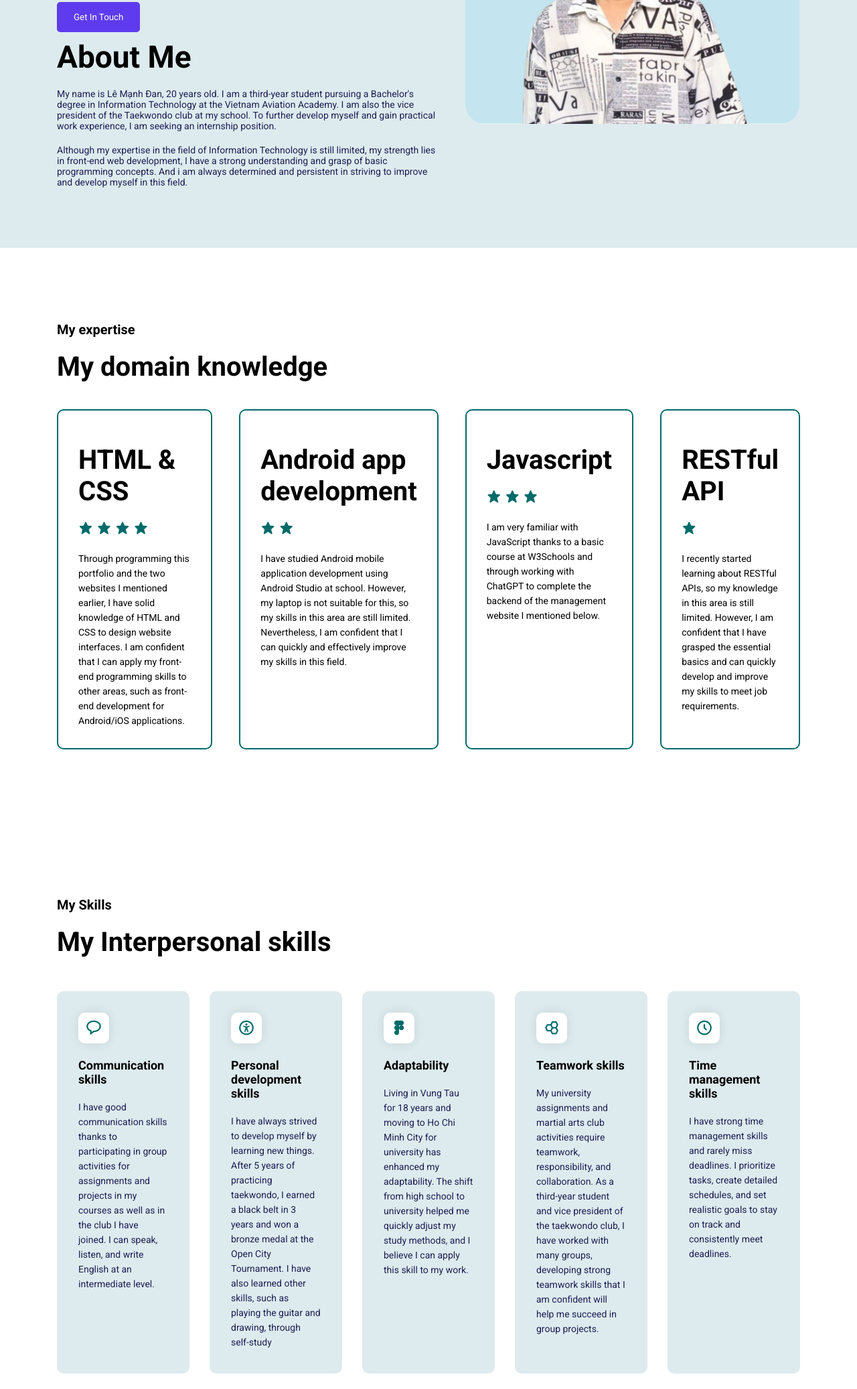
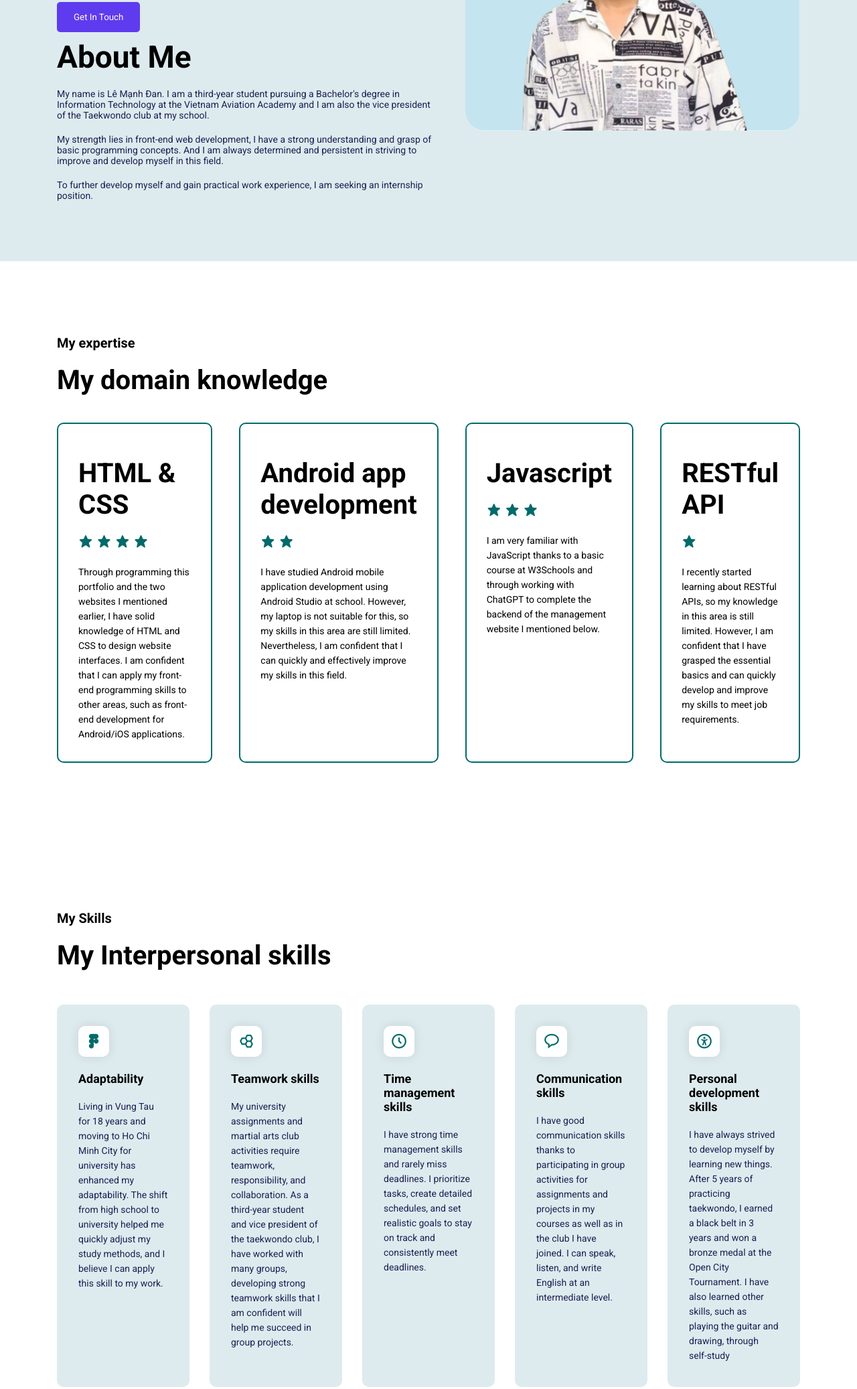
Before and after one commit to DanKRT-Star/Portfolio, a plain HTML site: page index.html in a window 1280 px wide. Shown: the part 473-2547 px from the top of the page at 67% size. Drawn offline with nearby package versions, Linux system fonts and the light colour scheme.

Commit message:
thay doi noi dung

```diff
--- a/index.html
+++ b/index.html
@@ -39,16 +39,16 @@
             <div class="about">
                 <h3>About Me</h3>
             <p>
-                My name is Lê Mạnh Đan, 20 years old.
-                I am a third-year student pursuing a Bachelor's degree in Information Technology at the Vietnam Aviation Academy.
-                I am also the vice president of the Taekwondo club at my school. To further develop myself and gain practical work experience, I am seeking an internship position.
+                My name is Lê Mạnh Đan.
+                I am a third-year student pursuing a Bachelor's degree in Information Technology at the Vietnam Aviation Academy and
+                I am also the vice president of the Taekwondo club at my school.
 
             </p>
             <p>
-                Although my expertise in the field of Information Technology is still limited,
-                my strength lies in front-end web development, I have a strong understanding and grasp of basic programming concepts.
-                And i am always determined and persistent in striving to improve and develop myself in this field.
+                My strength lies in front-end web development, I have a strong understanding and grasp of basic programming concepts.
+                And I am always determined and persistent in striving to improve and develop myself in this field.
             </p>
+            <p>To further develop myself and gain practical work experience, I am seeking an internship position. </p>
             </div>
         </div>
         <div class="right">
@@ -130,23 +130,6 @@
         <h3>My Interpersonal skills</h3>
         <div class="skill-items">
             <div class="item">
-                <div class="icon"><i class='bx bx-message-rounded'></i></div>
-                <h4>Communication skills</h4>
-                <p>
-                    I have good communication skills thanks to participating in group activities for assignments and projects in my courses as well as in the club I have joined.
-                    I can speak, listen, and write English at an intermediate level.
-                </p>
-            </div>
-            <div class="item">
-                <div class="icon"><i class='bx bx-universal-access'></i></div>
-                <h4>Personal development skills</h4>
-                <p>
-                    I have always strived to develop myself by learning new things.
-                    After 5 years of practicing taekwondo, I earned a black belt in 3 years and won a bronze medal at the Open City Tournament.
-                    I have also learned other skills, such as playing the guitar and drawing, through self-study
-                </p>
-            </div>
-            <div class="item">
                 <div class="icon"><i class='bx bxl-figma'></i></div>
                 <h4>Adaptability</h4>
                 <p>
@@ -171,6 +154,26 @@
                     I prioritize tasks, create detailed schedules, and set realistic goals to stay on track and consistently meet deadlines.
                 </p>
             </div>
+            <div class="item">
+                <div class="icon"><i class='bx bx-message-rounded'></i></div>
+                <h4>Communication skills</h4>
+                <p>
+                    I have good communication skills thanks to participating in group activities for assignments and projects in my courses as well as in the club I have joined.
+                    I can speak, listen, and write English at an intermediate level.
+                </p>
+            </div>
+            <div class="item">
+                <div class="icon"><i class='bx bx-universal-access'></i></div>
+                <h4>Personal development skills</h4>
+                <p>
+                    I have always strived to develop myself by learning new things.
+                    After 5 years of practicing taekwondo, I earned a black belt in 3 years and won a bronze medal at the Open City Tournament.
+                    I have also learned other skills, such as playing the guitar and drawing, through self-study
+                </p>
+            </div>
+
+
+
         </div>
     </div>
 
```
